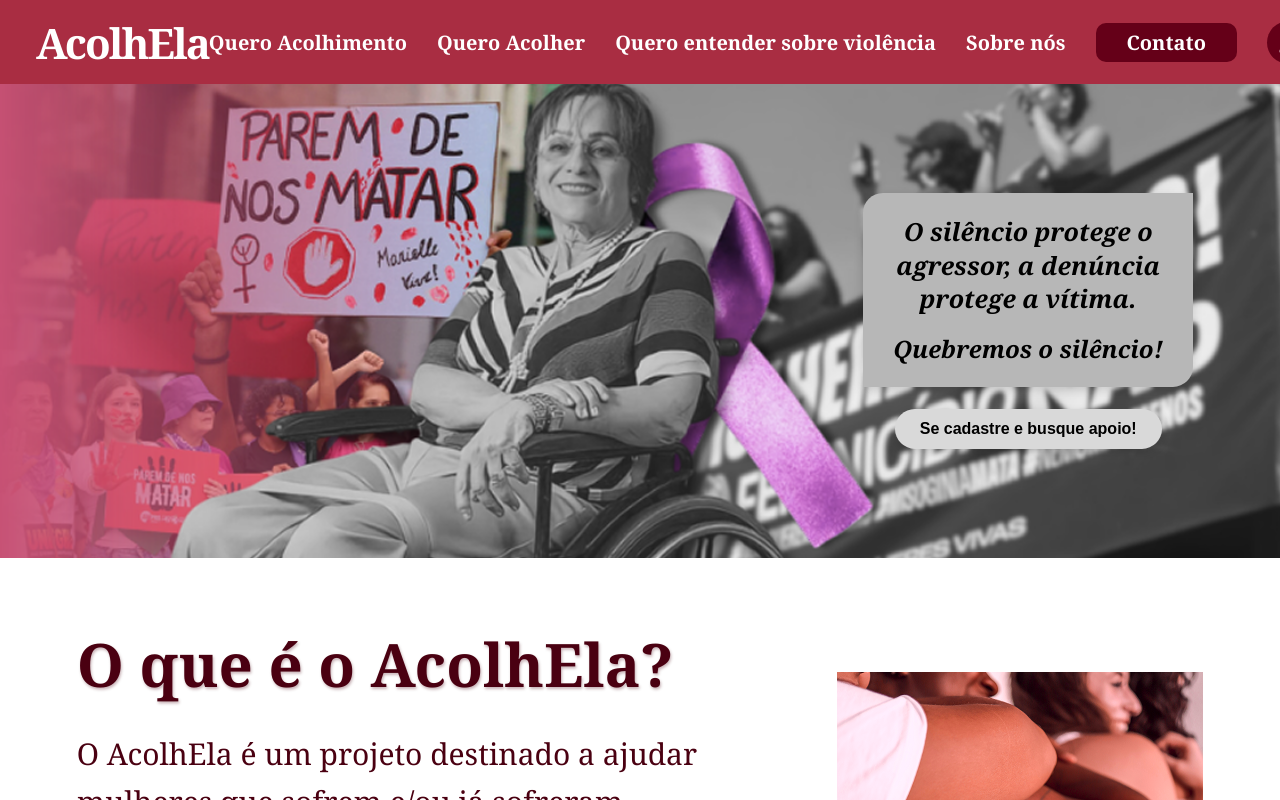
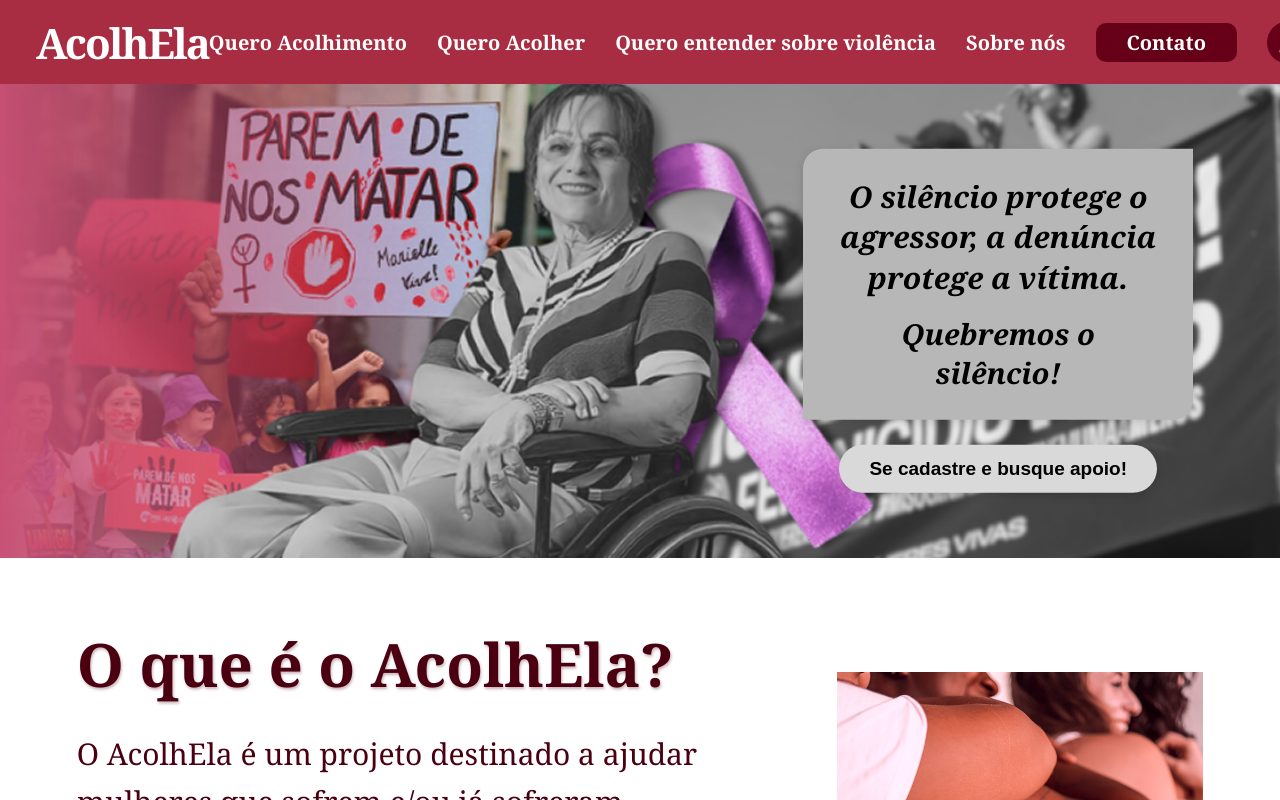
Before and after one commit to karinycapanema/AcolhEla, a Vue app: page / in a window 1280 px wide. Shown: the top 800 px of the page. Built offline with nearby package versions, Linux system fonts and the light colour scheme.

Commit message:
Ajustes no CSS da hero section

```diff
--- a/index.html
+++ b/index.html
@@ -1,10 +1,10 @@
 <!DOCTYPE html>
-<html lang="">
+<html lang="pt-br">
   <head>
     <meta charset="UTF-8">
-    <link rel="icon" href="/favicon.ico">
+    <link rel="icon" href="/public/img/icon.png">
     <meta name="viewport" content="width=device-width, initial-scale=1.0">
-    <title>Vite App</title>
+    <title>AcolhEla</title>
   </head>
   <body>
     <div id="app"></div>
--- a/src/components/home/HeroSection.vue
+++ b/src/components/home/HeroSection.vue
@@ -40,9 +40,13 @@
 <style scoped>
 
 .hero-section {
+
   width: 100%;
+
   margin: 0;
+
   padding: 0;
+
 }
 
 
@@ -51,15 +55,18 @@
 ========================= */
 
 .hero-imagem {
+
   position: relative;
 
   width: 100%;
 
   overflow: hidden;
+
 }
 
 
 .hero-imagem img {
+
   width: 100%;
 
   height: auto;
@@ -69,6 +76,7 @@
   transform: scale(1.03);
 
   transform-origin: center center;
+
 }
 
 
@@ -77,9 +85,11 @@
 ========================= */
 
 .hero-conteudo {
+
   position: absolute;
 
   top: 50%;
+
   right: 6%;
 
   transform: translateY(-50%);
@@ -90,7 +100,8 @@
 
   align-items: center;
 
-  width: 350px;
+  width: 410px;
+
 }
 
 
@@ -99,43 +110,53 @@
 ========================= */
 
 .hero-balao {
-  width: 330px;
+
+  width: 390px;
 
   background-color: #b7b7b7;
 
-  padding: 22px 25px;
+  padding: 28px 32px;
 
   border-radius: 20px 0;
 
   text-align: center;
 
   box-shadow:
+
     0 3px 10px
+
     rgba(0, 0, 0, 0.15);
+
 }
 
 
 .hero-balao p {
+
   margin: 0;
 
   color: black;
 
   font-family:
+
     Georgia,
+
     'Times New Roman',
+
     serif;
 
-  font-size: 25px;
+  font-size: 30px;
 
   font-weight: bold;
 
   font-style: italic;
 
   line-height: 1.35;
+
 }
 
 
 .hero-balao strong {
+
   display: block;
 
   margin-top: 16px;
@@ -143,15 +164,19 @@
   color: black;
 
   font-family:
+
     Georgia,
+
     'Times New Roman',
+
     serif;
 
-  font-size: 24px;
+  font-size: 29px;
 
   font-weight: bold;
 
   font-style: italic;
+
 }
 
 
@@ -160,9 +185,10 @@
 ========================= */
 
 .btn-cadastro {
-  margin-top: 22px;
 
-  padding: 11px 25px;
+  margin-top: 25px;
+
+  padding: 13px 30px;
 
   background-color: #d9d9d9;
 
@@ -172,22 +198,27 @@
 
   font-family: Arial, sans-serif;
 
-  font-size: 16px;
+  font-size: 19px;
 
   font-weight: 600;
 
   text-decoration: none;
 
   box-shadow:
+
     0 3px 8px
+
     rgba(0, 0, 0, 0.15);
 
   transition: 0.2s ease;
+
 }
 
 
 .btn-cadastro:hover {
+
   transform: scale(1.05);
+
 }
 
 
```
Also changed, not shown: public/img/icon.png (added).
